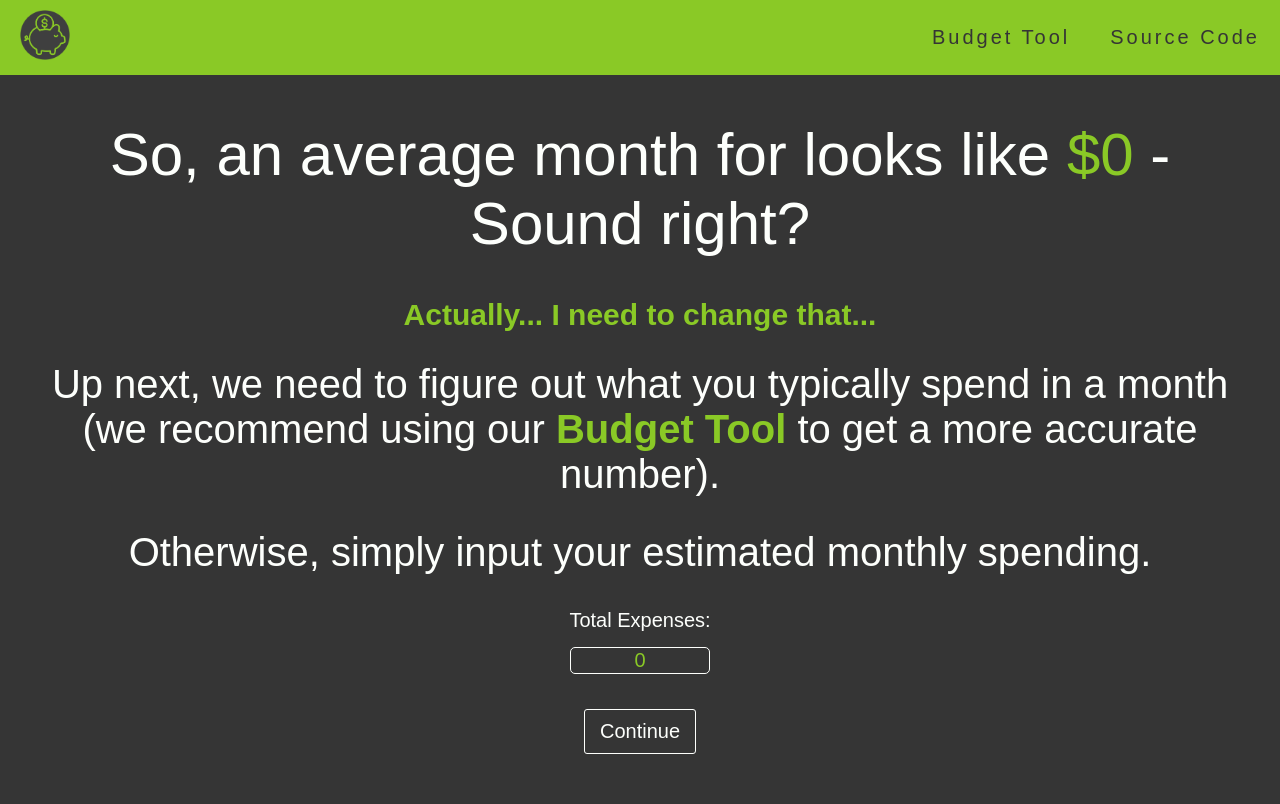
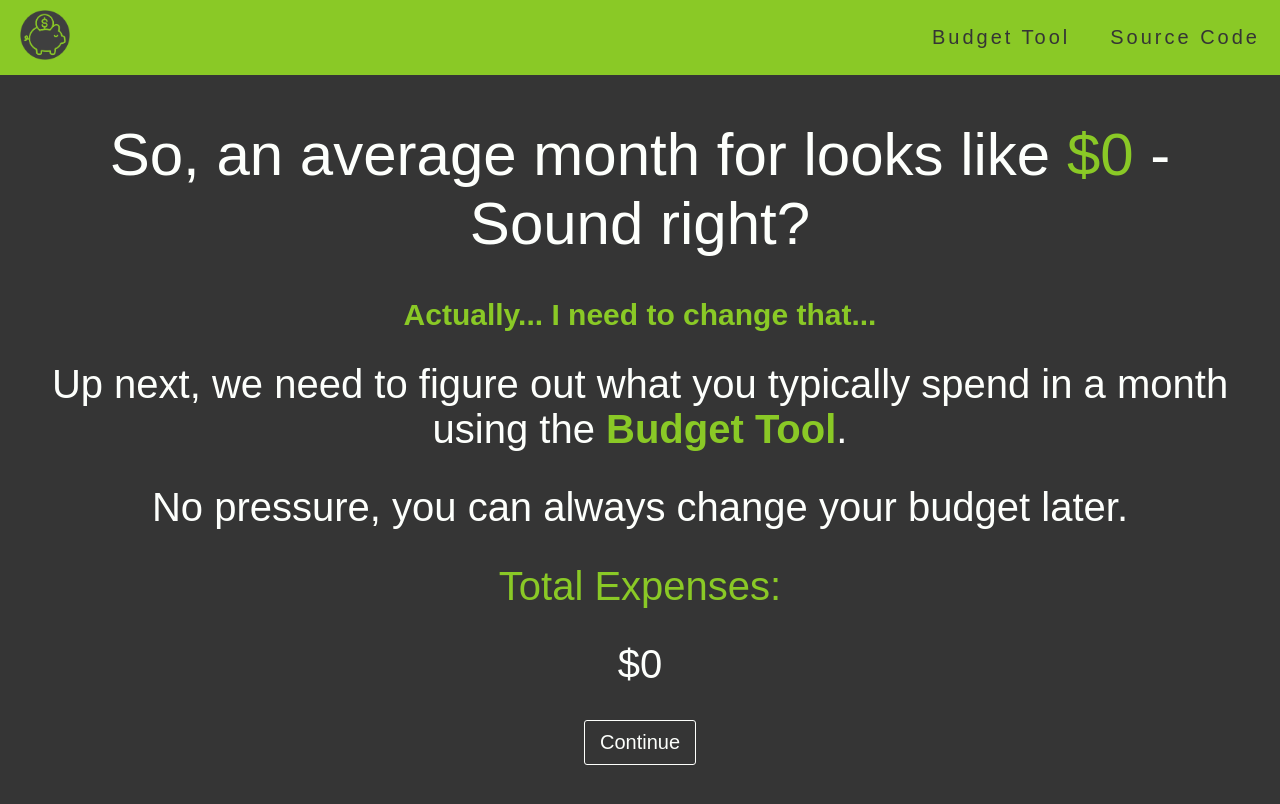
Before and after one commit to corumgold/simpli-money-path, a React (Create React App) app: page /simpli-path/expenses in a window 1280 px wide. Shown: the top 804 px of the page. Built offline with nearby package versions, Linux system fonts and the light colour scheme; a web font is replaced by a local one.

Commit message:
Change monthly expenses to calculate using budget items instead of storing expenses

```diff
--- a/src/components/Budget.js
+++ b/src/components/Budget.js
@@ -3,7 +3,7 @@ import { useSelector, useDispatch } from "react-redux";
 import { useState } from "react";
 import { setExpenses, setBudget } from "../redux/user";
 import { formatter } from "../helperFuncs";
-import { capitalizeFirstLetter, getTotal } from "../utils";
+import { capitalizeFirstLetter, getTotal } from "../helperFuncs";
 import { useNavigate } from "react-router-dom";
 
 const Budget = () => {
--- a/src/components/simpli-path/Expenses.js
+++ b/src/components/simpli-path/Expenses.js
@@ -1,10 +1,9 @@
 import React from "react";
 import { useSelector, useDispatch } from "react-redux";
-import { useState } from "react";
-import { setCurrentStep, setExpenses } from "../../redux/user";
+import { setCurrentStep } from "../../redux/user";
 import { useNavigate } from "react-router-dom";
 import { formatter } from "../../helperFuncs";
-import { getTotal } from "../../utils";
+import { getTotal } from "../../helperFuncs";
 
 const Expenses = () => {
   const dispatch = useDispatch();
@@ -12,14 +11,7 @@ const Expenses = () => {
 
   let user = useSelector((state) => state);
 
-  const [totalExpenses, setTotalExpenses] = useState(user.monthlyExpenses);
-
-  const handleTotal = (e) => {
-    setTotalExpenses(e.target.value);
-  };
-
   const handleSubmit = async (e) => {
-    dispatch(setExpenses(+totalExpenses));
     dispatch(setCurrentStep("debts"));
     navigate("/simpli-path/debts");
   };
@@ -35,16 +27,14 @@ const Expenses = () => {
         <a href="/simpli-path/income">Actually... I need to change that...</a>
       </h3>
       <h2>
-        Up next, we need to figure out what you typically spend in a month (we
-        recommend using our <a href="/budget">Budget Tool</a> to get a more
-        accurate number).
+        Up next, we need to figure out what you typically spend in a month using
+        the <a href="/budget">Budget Tool</a>.
       </h2>
-      <h2>Otherwise, simply input your estimated monthly spending.</h2>
-      <form>
-        <label htmlFor="total">Total Expenses: </label>
-        <input name="total" value={totalExpenses} onChange={handleTotal} />
+      <h2>No pressure, you can always change your budget later.</h2>
+      <h2><span>Total Expenses:</span></h2>
+
+        <h2>{formatter.format(getTotal(user.budget))}</h2>
         <button onClick={handleSubmit}>Continue</button>
-      </form>
     </>
   );
 };
--- a/src/components/simpli-path/Income.js
+++ b/src/components/simpli-path/Income.js
@@ -3,7 +3,7 @@ import { useSelector, useDispatch } from "react-redux";
 import { useState } from "react";
 import { setIncome, setCurrentStep } from "../../redux/user";
 import { useNavigate } from "react-router-dom";
-import { capitalizeFirstLetter } from "../../utils";
+import { capitalizeFirstLetter } from "../../helperFuncs";
 
 const Income = () => {
   const dispatch = useDispatch();
--- a/src/helperFuncs.js
+++ b/src/helperFuncs.js
@@ -5,6 +5,21 @@ export const formatter = new Intl.NumberFormat("en-US", {
 });
 
 export const EmergencyCalc = function (user, amtToSave) {
-  const unrounded = amtToSave / (user.monthlyIncome - user.monthlyExpenses);
+  const unrounded = amtToSave / (getTotal(user.monthlyIncome) - getTotal(user.budget));
   return Math.ceil(unrounded);
 };
+
+export function getTotal(userIncome) {
+  return Object.values(userIncome).reduce((acc, curr) => {
+    const num = parseFloat(curr);
+    if (!isNaN(num)) {
+      return acc + num;
+    }
+    return acc;
+  }, 0);
+}
+
+
+export function capitalizeFirstLetter(word) {
+  return word.charAt(0).toUpperCase() + word.slice(1);
+}
--- a/src/redux/user.js
+++ b/src/redux/user.js
@@ -10,7 +10,6 @@ export const userSlice = createSlice({
       alimony: 0,
       other: 0,
     },
-    monthlyExpenses: 0,
     debt: 0,
     currentStep: null,
     budget: {
@@ -34,9 +33,6 @@ export const userSlice = createSlice({
     setIncome: (state, action) => {
       state.monthlyIncome = action.payload;
     },
-    setExpenses: (state, action) => {
-      state.monthlyExpenses = action.payload;
-    },
     setDebt: (state, action) => {
       state.debt = action.payload;
     },
--- a/src/utils.js
+++ /dev/null
@@ -1,14 +0,0 @@
-export function getTotal(userIncome) {
-    return Object.values(userIncome).reduce((acc, curr) => {
-      const num = parseFloat(curr);
-      if (!isNaN(num)) {
-        return acc + num;
-      }
-      return acc;
-    }, 0);
-  }
-
-
-export function capitalizeFirstLetter(word) {
-    return word.charAt(0).toUpperCase() + word.slice(1);
-}
```
